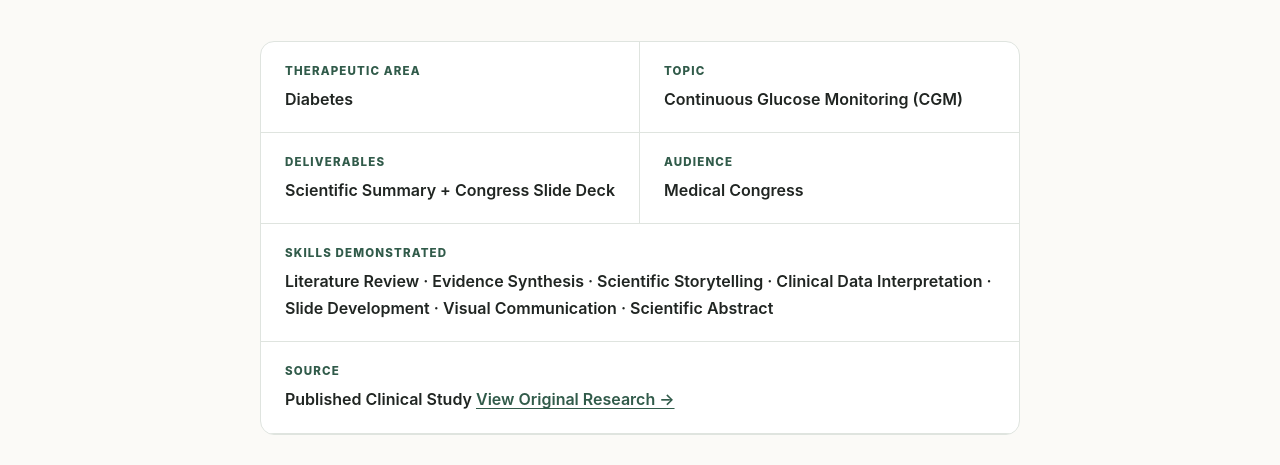
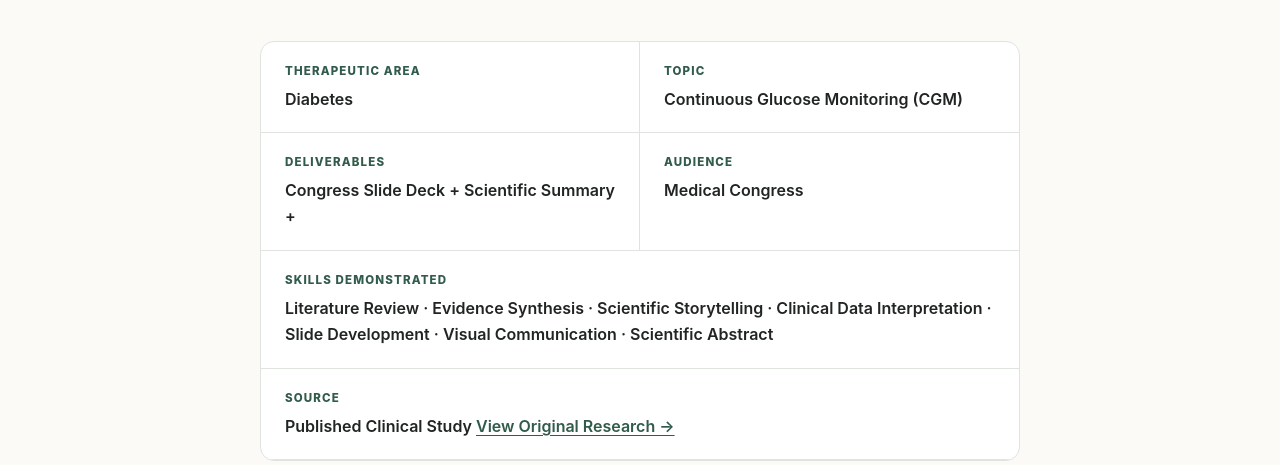
Before and after one commit to MarinaHu/gitHub.io, a plain HTML site: page samples/cgm.html in a window 1280 px wide. Shown: the part 632-1097 px from the top of the page. Drawn offline with Linux system fonts and the light colour scheme.

Commit message:
Update deliverables order in cgm.html

```diff
--- a/samples/cgm.html
+++ b/samples/cgm.html
@@ -52,7 +52,7 @@
 
         <div class="overview-item">
           <span class="overview-label">Deliverables</span>
-          <span class="overview-value">Scientific Summary + Congress Slide Deck</span>
+          <span class="overview-value">Congress Slide Deck + Scientific Summary + </span>
         </div>
 
         <div class="overview-item">
```
